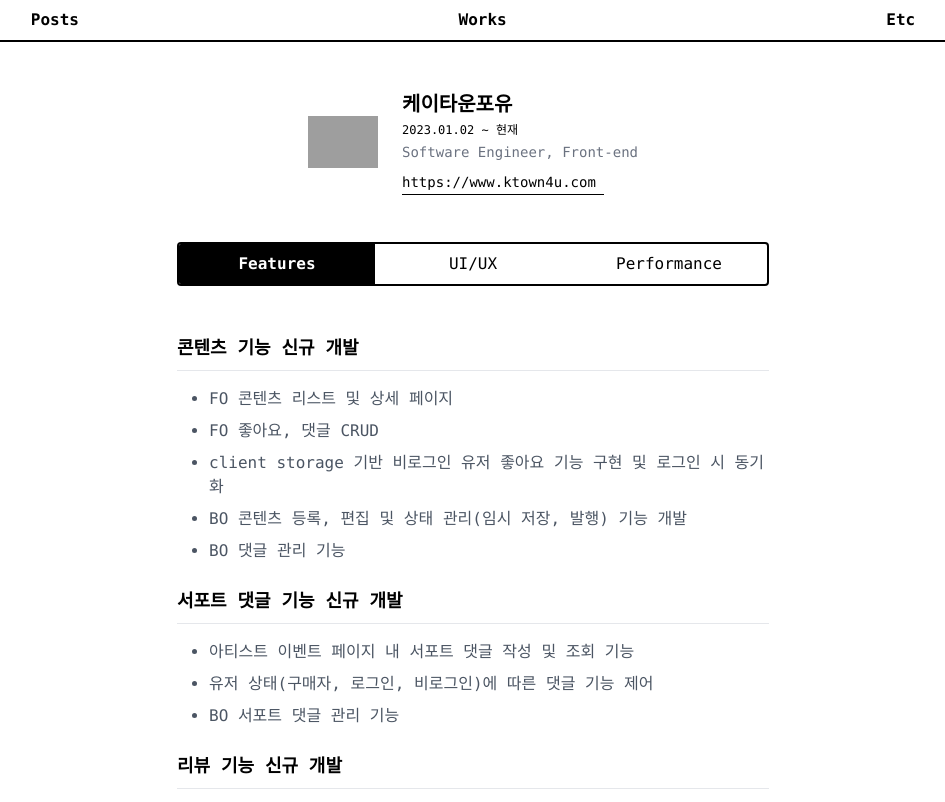
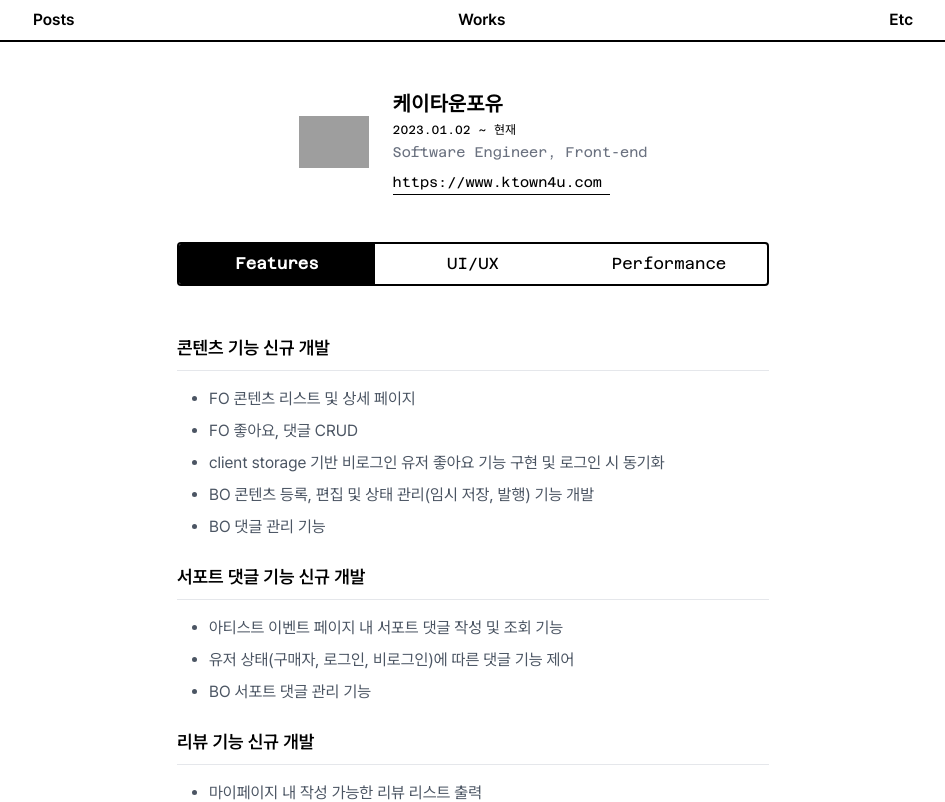
Before and after one commit to pseudopool/taiscookie, a Next.js app: page /works in a window 1280 px wide. Shown: the top 802 px of the page, without its empty margins (167-1112 px from the left). Built offline with nearby package versions, Linux system fonts and the light colour scheme; grey boxes are pictures that could not be loaded.

Commit message:
style: add azeret font

```diff
--- a/src/app/(works)/works/page.tsx
+++ b/src/app/(works)/works/page.tsx
@@ -5,7 +5,7 @@
 
 const WorksPage = () => (
   <section className="w-full max-w-screen-sm">
-    <ul className="flex flex-col w-full items-center gap-6 font-mono p-6">
+    <ul className="flex flex-col w-full items-center gap-6 p-6">
       {jobs.map((job) => (
         <Fragment key={job.name}>
           <Summary job={job} />
--- a/src/app/layout.tsx
+++ b/src/app/layout.tsx
@@ -10,6 +10,13 @@
   display: "swap",
   weight: "45 920",
   variable: "--font-pretendard",
+});
+
+const azeret = localFont({
+  src: "../../public/fonts/AzeretMono-VariableFont.ttf",
+  display: "swap",
+  weight: "400",
+  variable: "--font-azeret",
 });
 
 export const metadata: Metadata = {
@@ -26,7 +33,7 @@
   children: React.ReactNode;
 }>) {
   return (
-    <html lang="ko" className={`${pretendard.variable}`}>
+    <html lang="ko" className={`${pretendard.variable} ${azeret.variable}`}>
       <body className={pretendard.className}>
         <Navigator />
         <main className="flex w-full flex-col items-center justify-center">
--- a/src/components/etc/random-facts.tsx
+++ b/src/components/etc/random-facts.tsx
@@ -40,7 +40,7 @@
           </span>
         </div>
       </button>
-      <p className="font-mono">{randomFact}</p>
+      <p className="font-azeret">{randomFact}</p>
     </>
   );
 };
--- a/src/components/navigator.tsx
+++ b/src/components/navigator.tsx
@@ -3,7 +3,7 @@
 const Navigator = () => {
   return (
     <nav className="p-2 sticky top-0 bg-white border-b-2 border-black z-10">
-      <ul className="flex w-full items-center justify-around font-mono font-semibold">
+      <ul className="flex w-full items-center justify-around font-semibold">
         <li>
           <Link href="/posts">Posts</Link>
         </li>
--- a/src/components/post/post.tsx
+++ b/src/components/post/post.tsx
@@ -41,7 +41,7 @@
         width={200}
         height={200}
       />
-      <div className="p-4 font-mono break-keep flex flex-col gap-4">
+      <div className="p-4 break-keep flex flex-col gap-4">
         <h2 className="text-xl font-bold">{post.title}</h2>
         <p className="text-gray-600">{post.excerpt}</p>
         <span>{dayjs(post.date).fromNow()}</span>
--- a/src/components/toggle-group.tsx
+++ b/src/components/toggle-group.tsx
@@ -9,7 +9,7 @@
 };
 
 const ToggleGroup = ({ groups, handleClick, active }: Props) => (
-  <div className="w-full flex justify-between rounded font-mono overflow-clip border-2 border-black">
+  <div className="w-full flex justify-between rounded font-azeret overflow-clip border-2 border-black">
     {groups.map((group) => (
       <button
         key={group}
--- a/src/components/work/summary.tsx
+++ b/src/components/work/summary.tsx
@@ -7,7 +7,7 @@
 };
 
 const Summary = ({ job }: Props) => (
-  <div className="flex justify-center items-center gap-6 p-6">
+  <div className="flex justify-center items-center gap-6 p-6 font-azeret">
     <Image
       src="/ktown4u.ico"
       alt="ktown4u"
--- a/src/components/work/works.tsx
+++ b/src/components/work/works.tsx
@@ -27,7 +27,7 @@
       <ul className="w-full py-6 flex flex-col gap-6">
         {works[active as keyof typeof works].map((work: Work) => (
           <li key={work.title} className="flex flex-col gap-4">
-            <h3 className="text-lg font-mono font-semibold border-b pb-2">
+            <h3 className="text-lg font-semibold border-b pb-2">
               {work.title}
             </h3>
             <ul className="pl-8 flex flex-col gap-2 text-gray-600">
--- a/tailwind.config.ts
+++ b/tailwind.config.ts
@@ -8,6 +8,10 @@
   ],
   theme: {
     extend: {
+      fontFamily: {
+        pretendard: ["var(--font-pretendard)"],
+        azeret: ["var(--font-azeret)"],
+      },
       backgroundImage: {
         "gradient-radial": "radial-gradient(var(--tw-gradient-stops))",
         "gradient-conic":
```
Also changed, not shown: public/fonts/AzeretMono-VariableFont.ttf (added).
